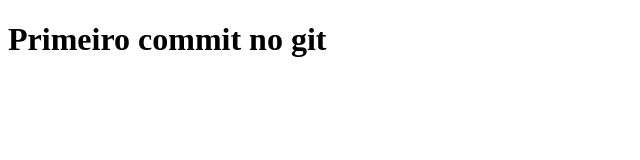
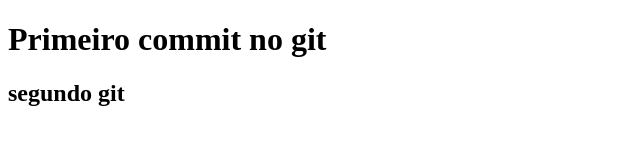
Before and after one commit to leovlrw/AulaEngSoft, a plain HTML site: page index.html in a window 1280 px wide. Shown: the whole page, without its empty margins (0-640 px from the left). Drawn offline with Linux system fonts and the light colour scheme.

Commit message:
primeiro commit

```diff
--- a/index.html
+++ b/index.html
@@ -7,6 +7,8 @@
 </head>
 <body>
     <h1>Primeiro commit no git</h1>
+    <h2>segundo git</h2>
+
 
 </body>
 </html>
```
